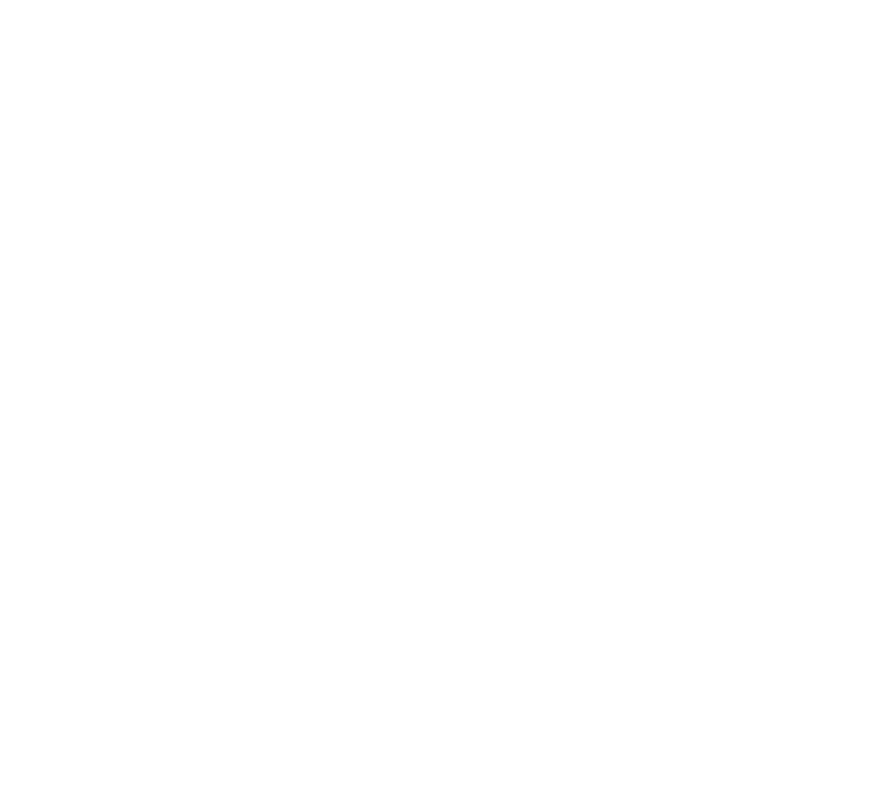
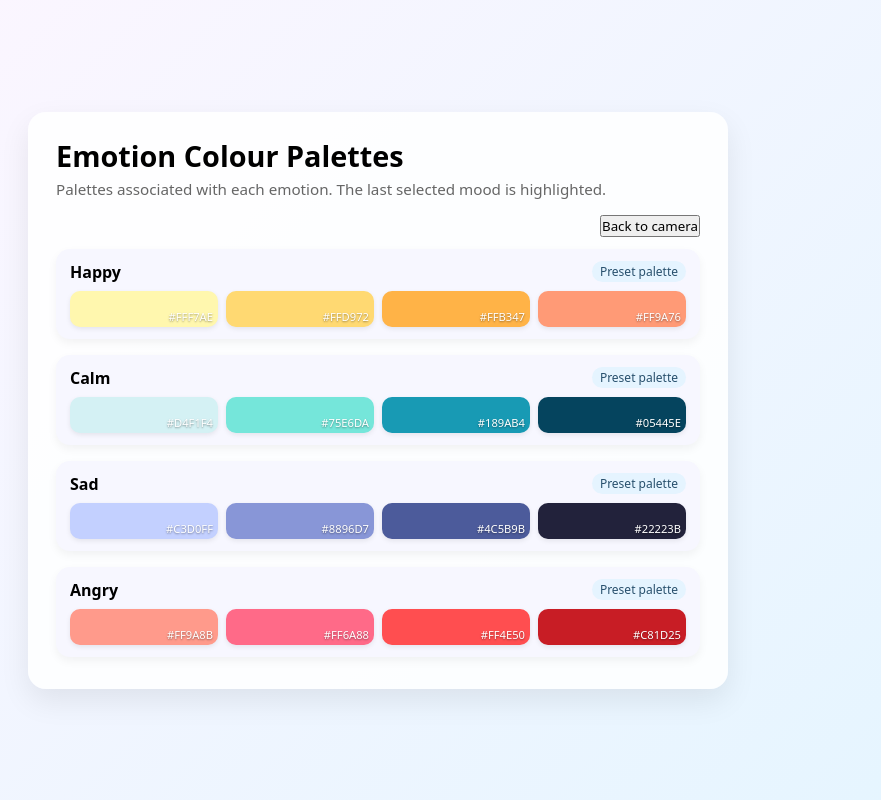
Before and after one commit to kahlanhgrmn/emotion-palette-generator, a plain HTML site: page palette.html in a window 1280 px wide. Shown: the whole page, without its empty margins (262-1143 px from the left). Drawn offline with Linux system fonts and the light colour scheme.

Commit message:
initial palette idea

```diff
--- a/palette.html
+++ b/palette.html
@@ -0,0 +1,26 @@
+<!DOCTYPE html>
+<html lang="en">
+<head>
+    <meta charset="UTF-8">
+    <title>Emotion Palette Generator: Palettes</title>
+    <link rel="stylesheet" href="styles.css">
+</head>
+<body>
+    <div class="app">
+        <h1>Emotion Colour Palettes</h1>
+        <p class="subtitle">
+            Palettes associated with each emotion. The last selected mood is highlighted.
+        </p>
+
+        <div class="nav-row">
+            <button id="backToCameraBtn">Back to camera</button>
+        </div>
+
+        <div id="paletteList" class="palette-list">
+            <!-- JS injects mood cards -->
+        </div>
+    </div>
+
+    <script src="palette.js"></script>
+</body>
+</html>
--- a/palette.js
+++ b/palette.js
@@ -0,0 +1,71 @@
+const paletteList = document.getElementById("paletteList");
+const backToCameraBtn = document.getElementById("backToCameraBtn");
+
+// same palettes that are in script.js
+const moodPalettes = {
+    happy: ["#FFF7AE", "#FFD972", "#FFB347", "#FF9A76"],
+    calm: ["#D4F1F4", "#75E6DA", "#189AB4", "#05445E"],
+    sad: ["#C3D0FF", "#8896D7", "#4C5B9B", "#22223B"],
+    angry: ["#FF9A8B", "#FF6A88", "#FF4E50", "#C81D25"]
+};
+
+// read the last mood
+const lastMood = localStorage.getItem("lastMood");
+
+// make the mood cards
+function renderPalettes(){
+    paletteList.innerHTML = "";
+
+    Object.keys(moodPalettes).forEach(mood =>{
+        const colours = moodPalettes[mood];
+
+        const card = document.createElement("div");
+        card.className = "mood-card";
+
+        if(lastMood && lastMood === mood){
+            card.classList.add("highlight");
+        }
+
+        const header = document.createElement("div");
+        header.className = "mood-card-header";
+
+        const title = document.createElement("div");
+        title.className = "mood-name";
+        title.textContent = mood.charAt(0).toUpperCase() + mood.slice(1);
+
+        const tag = document.createElement("div");
+        tag.className = "mood-tag";
+
+        tag.textContent = (lastMood === mood)? "Last selected mood" : "Preset palette";
+
+        header.appendChild(title);
+        header.appendChild(tag);
+
+        const paletteRow = document.createElement("div");
+        paletteRow.className = "mood-palette";
+
+        colours.forEach(hex =>{
+            const swatch = document.createElement("div");
+            swatch.className = "mood-swatch";
+            swatch.style.background = hex;
+
+            const label = document.createElement("span");
+            label.textContent = hex;
+
+            swatch.appendChild(label);
+            paletteRow.appendChild(swatch);
+        });
+
+        card.appendChild(header);
+        card.appendChild(paletteRow);
+
+        paletteList.appendChild(card);
+    });
+}
+
+// back button to camera page
+backToCameraBtn.addEventListener("click", () => {
+    window.location.href = "index.html";
+});
+
+renderPalettes();
--- a/styles.css
+++ b/styles.css
@@ -107,6 +107,68 @@ video {
     transform: translateY(-1px);
 }
 
+.palette-list {
+    display: flex;
+    flex-direction: column;
+    gap: 16px;
+    margin-top: 12px;
+}
+
+.mood-card {
+    background: #f7f7ff;
+    border-radius: 14px;
+    padding: 12px 14px;
+    box-shadow: 0 4px 10px rgba(0,0,0,0.05);
+}
+
+.mood-card-header {
+    display: flex;
+    justify-content: space-between;
+    align-items: center;
+    margin-bottom: 8px;
+}
+
+.mood-name {
+    font-weight: 600;
+    font-size: 1rem;
+}
+
+.mood-tag {
+    font-size: 0.75rem;
+    padding: 2px 8px;
+    border-radius: 999px;
+    background: #e5f4ff;
+    color: #28506d;
+}
+
+.mood-card.highlight {
+    border: 2px solid #a4d8b5;
+    box-shadow: 0 4px 14px rgba(0, 0, 0, 0.08);
+}
+
+.mood-palette {
+    display: flex;
+    gap: 8px;
+}
+
+.mood-swatch {
+    flex: 1;
+    border-radius: 10px;
+    height: 36px;
+    position: relative;
+    box-shadow: 0 2px 5px rgba(0,0,0,0.08);
+}
+
+.mood-swatch span {
+    position: absolute;
+    bottom: 3px;
+    right: 5px;
+    font-size: 0.7rem;
+    color: #fff;
+    text-shadow: 0 1px 2px rgba(0,0,0,0.4);
+}
+
+
 .note {
     font-size: 0.8rem;
     color: #777;
```
